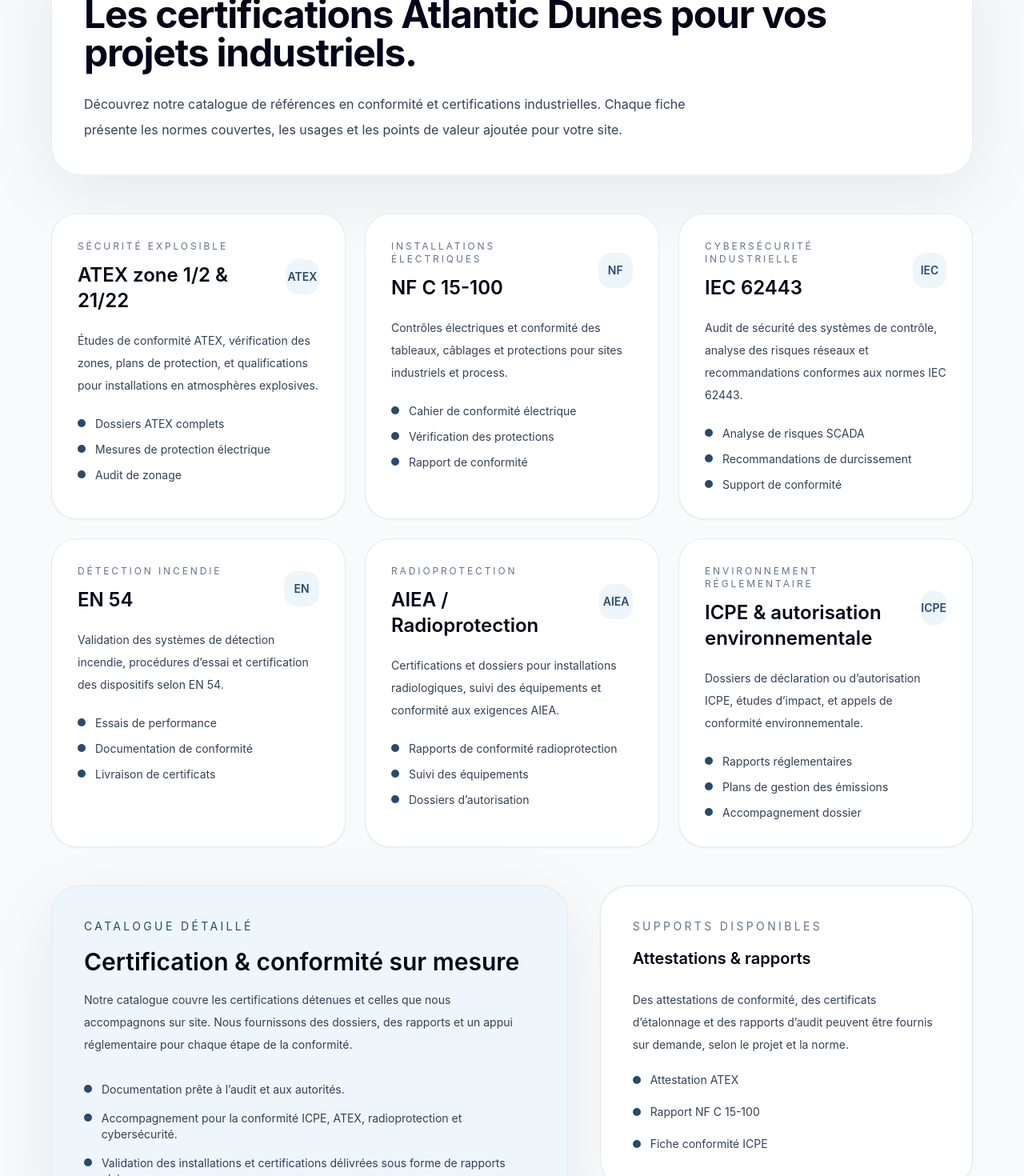
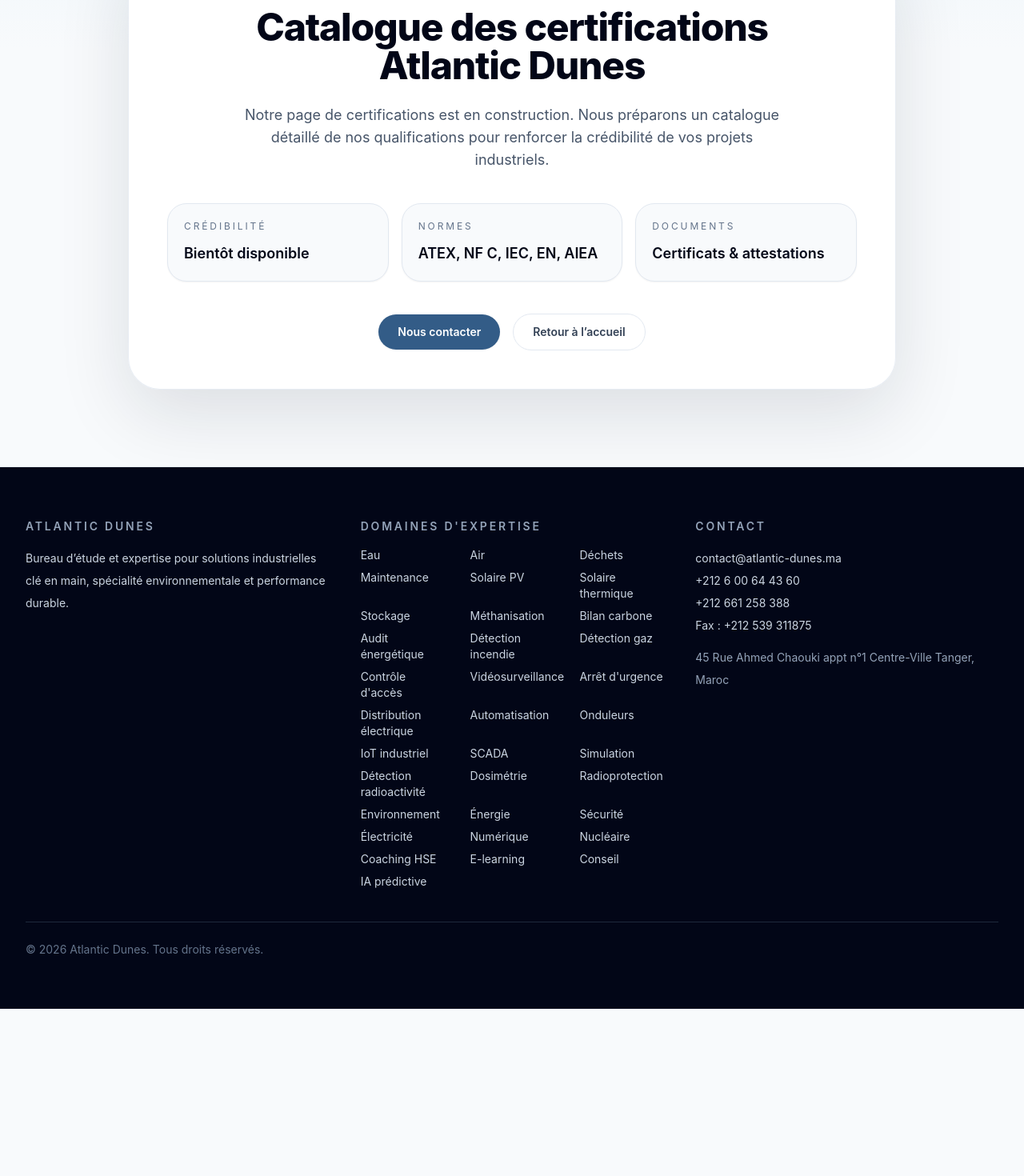
Before and after one commit to otmanmouhib/atlanticDunesVitrineWebsite, a Next.js app: page /certifications in a window 1280 px wide. Shown: the part 200-1670 px from the top of the page at 80% size. After the commit the page ends 1461 px from the top, so only its background shows below. Built offline with nearby package versions, Linux system fonts and the light colour scheme.

Commit message:
ADD certifications 2

```diff
--- a/app/certifications/page.tsx
+++ b/app/certifications/page.tsx
@@ -1,144 +1,46 @@
 import Link from "next/link";
-
-const certifications = [
-  {
-    title: "ATEX zone 1/2 & 21/22",
-    category: "Sécurité explosible",
-    description:
-      "Études de conformité ATEX, vérification des zones, plans de protection, et qualifications pour installations en atmosphères explosives.",
-    highlights: ["Dossiers ATEX complets", "Mesures de protection électrique", "Audit de zonage"],
-  },
-  {
-    title: "NF C 15-100",
-    category: "Installations électriques",
-    description:
-      "Contrôles électriques et conformité des tableaux, câblages et protections pour sites industriels et process.",
-    highlights: ["Cahier de conformité électrique", "Vérification des protections", "Rapport de conformité"],
-  },
-  {
-    title: "IEC 62443",
-    category: "Cybersécurité industrielle",
-    description:
-      "Audit de sécurité des systèmes de contrôle, analyse des risques réseaux et recommandations conformes aux normes IEC 62443.",
-    highlights: ["Analyse de risques SCADA", "Recommandations de durcissement", "Support de conformité"],
-  },
-  {
-    title: "EN 54",
-    category: "Détection incendie",
-    description:
-      "Validation des systèmes de détection incendie, procédures d’essai et certification des dispositifs selon EN 54.",
-    highlights: ["Essais de performance", "Documentation de conformité", "Livraison de certificats"],
-  },
-  {
-    title: "AIEA / Radioprotection",
-    category: "Radioprotection",
-    description:
-      "Certifications et dossiers pour installations radiologiques, suivi des équipements et conformité aux exigences AIEA.",
-    highlights: ["Rapports de conformité radioprotection", "Suivi des équipements", "Dossiers d’autorisation"],
-  },
-  {
-    title: "ICPE & autorisation environnementale",
-    category: "Environnement réglementaire",
-    description:
-      "Dossiers de déclaration ou d’autorisation ICPE, études d’impact, et appels de conformité environnementale.",
-    highlights: ["Rapports réglementaires", "Plans de gestion des émissions", "Accompagnement dossier"],
-  },
-];
 
 export default function CertificationsPage() {
   return (
-    <div className="mx-auto max-w-7xl px-4 py-12 sm:px-6 lg:px-12 xl:px-16">
-      <div className="space-y-10 lg:space-y-12">
-        <header className="rounded-[2.25rem] border border-slate-200/90 bg-white p-8 shadow-[0_24px_90px_rgba(15,23,42,0.08)] ring-1 ring-slate-100 lg:p-10">
-          <p className="text-sm uppercase tracking-[0.24em] text-slate-500">Catalogue des certifications</p>
-          <h1 className="mt-4 text-4xl font-bold tracking-tight text-slate-950 sm:text-5xl">
-            Les certifications Atlantic Dunes pour vos projets industriels.
+    <div className="relative overflow-hidden bg-slate-50 pt-12 pb-20 sm:pt-14 sm:pb-24">
+      <div className="pointer-events-none absolute inset-x-0 top-0 h-48 bg-gradient-to-b from-brand-50 to-transparent" />
+      <div className="mx-auto flex max-w-5xl flex-col items-center justify-start px-4 text-center sm:px-6 lg:px-8">
+        <div className="relative z-10 w-full rounded-[2.5rem] border border-slate-200/80 bg-white/95 p-10 shadow-[0_30px_90px_rgba(15,23,42,0.12)] backdrop-blur-sm sm:p-12">
+          <p className="text-sm uppercase tracking-[0.3em] text-slate-500">Catalogue des certifications</p>
+          <h1 className="mt-4 text-4xl font-extrabold tracking-tight text-slate-950 sm:text-5xl">
+            Catalogue des certifications<br className="hidden sm:block" />Atlantic Dunes
           </h1>
-          <p className="mt-6 max-w-3xl text-base leading-8 text-slate-700">
-            Découvrez notre catalogue de références en conformité et certifications industrielles. Chaque fiche présente les normes couvertes, les usages et les points de valeur ajoutée pour votre site.
+          <p className="mx-auto mt-6 max-w-2xl text-base leading-8 text-slate-600 sm:text-lg">
+            Notre page de certifications est en construction. Nous préparons un catalogue détaillé de nos qualifications pour renforcer la crédibilité de vos projets industriels.
           </p>
-        </header>
 
-        <section className="grid gap-6 lg:grid-cols-2 xl:grid-cols-3">
-          {certifications.map((cert) => (
-            <article key={cert.title} className="group overflow-hidden rounded-[2rem] border border-slate-200/80 bg-white p-7 shadow-sm transition hover:-translate-y-1 hover:shadow-lg lg:p-8">
-              <div className="flex items-center justify-between gap-3">
-                <div>
-                  <p className="text-xs uppercase tracking-[0.24em] text-slate-500">{cert.category}</p>
-                  <h2 className="mt-3 text-2xl font-semibold text-slate-950">{cert.title}</h2>
-                </div>
-                <span className="inline-flex h-11 w-11 items-center justify-center rounded-2xl bg-brand-50 text-sm font-semibold text-brand-700">
-                  {cert.title.split(" ")[0]}
-                </span>
-              </div>
-              <p className="mt-5 text-sm leading-7 text-slate-700">{cert.description}</p>
-              <div className="mt-6 space-y-3 text-sm text-slate-700">
-                {cert.highlights.map((item) => (
-                  <div key={item} className="flex items-start gap-3">
-                    <span className="mt-1 h-2.5 w-2.5 rounded-full bg-brand-700" />
-                    <span>{item}</span>
+          <div className="mt-10 grid gap-4 sm:grid-cols-3">
+            {[
+              { label: "Crédibilité", value: "Bientôt disponible" },
+              { label: "Normes", value: "ATEX, NF C, IEC, EN, AIEA" },
+              { label: "Documents", value: "Certificats & attestations" },
+            ].map((item) => (
+              <div key={item.label} className="rounded-3xl border border-slate-200 bg-slate-50 p-5 text-left shadow-sm">
+                <p className="text-xs uppercase tracking-[0.24em] text-slate-500">{item.label}</p>
+                <p className="mt-3 text-lg font-semibold text-slate-950">{item.value}</p>
               </div>
             ))}
           </div>
-            </article>
-          ))}
-        </section>
 
-        <div className="grid gap-10 lg:grid-cols-[0.9fr_0.65fr] lg:items-start">
-          <section className="rounded-[2.25rem] border border-slate-200/90 bg-brand-50 p-8 shadow-[0_24px_90px_rgba(15,23,42,0.08)] ring-1 ring-slate-100 lg:p-10">
-            <p className="text-sm uppercase tracking-[0.24em] text-brand-700">Catalogue détaillé</p>
-            <h2 className="mt-4 text-3xl font-semibold text-slate-950">Certification & conformité sur mesure</h2>
-            <p className="mt-4 max-w-3xl text-sm leading-7 text-slate-700">
-              Notre catalogue couvre les certifications détenues et celles que nous accompagnons sur site. Nous fournissons des dossiers, des rapports et un appui réglementaire pour chaque étape de la conformité.
-            </p>
-            <ul className="mt-8 space-y-4 text-sm text-slate-700">
-              <li className="flex items-start gap-3">
-                <span className="mt-1 h-2.5 w-2.5 rounded-full bg-brand-700" />Documentation prête à l’audit et aux autorités.
-              </li>
-              <li className="flex items-start gap-3">
-                <span className="mt-1 h-2.5 w-2.5 rounded-full bg-brand-700" />Accompagnement pour la conformité ICPE, ATEX, radioprotection et cybersécurité.
-              </li>
-              <li className="flex items-start gap-3">
-                <span className="mt-1 h-2.5 w-2.5 rounded-full bg-brand-700" />Validation des installations et certifications délivrées sous forme de rapports clairs.
-              </li>
-            </ul>
-          </section>
-
-          <aside className="space-y-8 lg:space-y-10">
-            <div className="rounded-[2.25rem] border border-slate-200/90 bg-white p-8 shadow-sm ring-1 ring-slate-100 lg:p-10">
-              <p className="text-sm uppercase tracking-[0.24em] text-slate-500">Supports disponibles</p>
-              <h2 className="mt-4 text-xl font-semibold text-slate-950">Attestations & rapports</h2>
-              <div className="mt-6 space-y-4 text-sm leading-7 text-slate-700">
-                <p>
-                  Des attestations de conformité, des certificats d’étalonnage et des rapports d’audit peuvent être fournis sur demande, selon le projet et la norme.
-                </p>
-                <div className="space-y-3">
-                  <div className="flex items-center gap-3">
-                    <span className="h-2.5 w-2.5 rounded-full bg-brand-700" />Attestation ATEX
-                  </div>
-                  <div className="flex items-center gap-3">
-                    <span className="h-2.5 w-2.5 rounded-full bg-brand-700" />Rapport NF C 15-100
-                  </div>
-                  <div className="flex items-center gap-3">
-                    <span className="h-2.5 w-2.5 rounded-full bg-brand-700" />Fiche conformité ICPE
-                  </div>
-                </div>
-              </div>
-            </div>
-
-            <div className="rounded-[2.25rem] border border-slate-200/90 bg-white p-8 shadow-sm ring-1 ring-slate-100 lg:p-10">
-              <h2 className="text-xl font-semibold text-slate-950">Demande catalogue</h2>
-              <p className="mt-4 text-sm leading-7 text-slate-700">
-                Besoin d’une preuve spécifique ou d’un dossier détaillé ? Contactez-nous pour recevoir le catalogue complet de nos certifications et attestations.
-              </p>
+          <div className="mt-10 flex flex-col items-center gap-4 sm:flex-row sm:justify-center">
             <Link
               href="/contact"
-                className="mt-6 inline-flex w-full items-center justify-center rounded-full bg-brand-600 px-5 py-3 text-sm font-semibold text-white transition hover:bg-brand-700"
+              className="inline-flex items-center justify-center rounded-full bg-brand-600 px-6 py-3 text-sm font-semibold text-white shadow-sm transition hover:bg-brand-700"
             >
-                Demander le catalogue
+              Nous contacter
+            </Link>
+            <Link
+              href="/"
+              className="inline-flex items-center justify-center rounded-full border border-slate-200 bg-white px-6 py-3 text-sm font-semibold text-slate-700 transition hover:border-brand-300 hover:text-brand-700"
+            >
+              Retour à l’accueil
             </Link>
           </div>
-          </aside>
         </div>
       </div>
     </div>
```
Lines whose indentation alone changed are shown as unchanged.
